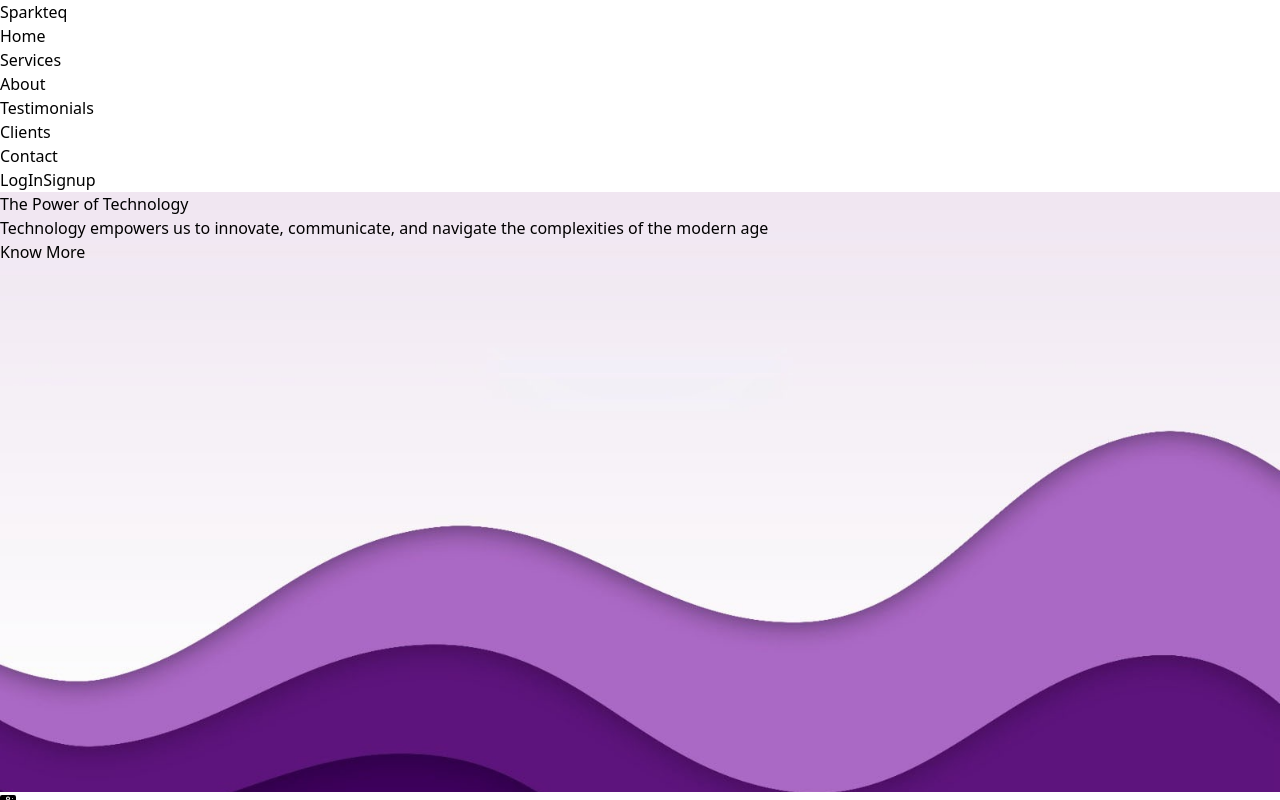
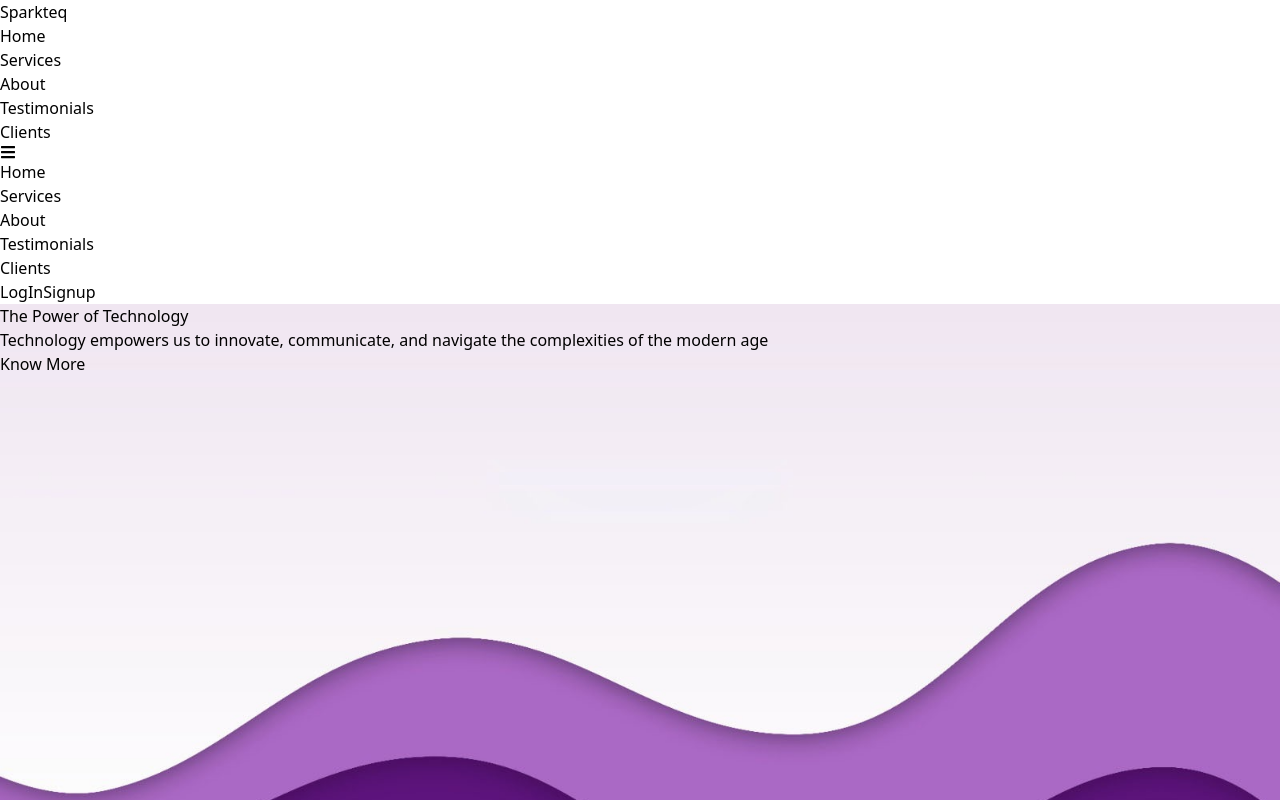
Before and after one commit to Satabdi-Rani/sparkteq, a React (Vite) app: page / in a window 1280 px wide. Shown: the top 800 px of the page. Built offline with nearby package versions, Linux system fonts and the light colour scheme.

Commit message:
Testimonials Added

```diff
--- a/package.json
+++ b/package.json
@@ -12,7 +12,8 @@
   "dependencies": {
     "react": "^18.2.0",
     "react-dom": "^18.2.0",
-    "react-icons": "^4.11.0"
+    "react-icons": "^4.11.0",
+    "react-scroll": "^1.9.0"
   },
   "devDependencies": {
     "@types/react": "^18.2.15",
--- a/src/App.jsx
+++ b/src/App.jsx
@@ -9,6 +9,7 @@ import Count from './components/Count';
 import About from './components/About';
 import Footer from './components/Footer';
 import Clients from './components/Clients';
+import Testimonials from './components/Testimonials';
 
 
 function App() {
@@ -22,6 +23,7 @@ function App() {
         <Count />
         <About />
         <Clients />
+        <Testimonials />
         <Footer />
          </div>
     </>
--- a/src/components/About.jsx
+++ b/src/components/About.jsx
@@ -3,7 +3,7 @@ import aboutImage from '../assets/AboutImage.jpg';
 
 const About = () => {
   return (
-    <div className='py-20 sm:py-32'>
+    <div name='about' className='py-20 sm:py-32'>
         <div className='w-[80%] mx-auto grid grid-col sm:grid-cols-2  md:grid-cols-2'>
             <div className='flex flex-col gap-2'>
                 <h4 className='text-lg font-bold text-purple-600 text-center sm:text-left'>ABOUT</h4>
--- a/src/components/Clients.jsx
+++ b/src/components/Clients.jsx
@@ -5,16 +5,16 @@ import client2 from '../assets/client2.png';
 
 const Clients = () => {
   return (
-    <div style={{backgroundImage: `url(${clientBG})`}} className='client shadow-lg mt-12 sm:mt-20 md:block'>
+    <div name='clients' style={{backgroundImage: `url(${clientBG})`}} className='client shadow-lg mt-12 sm:mt-20 md:block'>
          <div className='w-[80%] mx-auto'>
             <h1 className='text-4xl sm:text-5xl xl:text-7xl font-bold text-purple-600 text-center mb-9'>Our Clients</h1>
             <div >
                 <ul className='grid grid-cols-3 gap-y-5 md:grid-cols-5 justify-center items-center'>
-                    <li><img src={client1} alt="" className='w-[80px] h-[80px] md:w-[100px] md:h-[100px] lg:w-[120px] lg:h-[120px] xl:w-[150px] xl:h-[150px] animate-fade-in' /></li>
-                    <li><img src={client2} alt="" className='w-[80px] h-[80px] md:w-[100px] md:h-[100px] lg:w-[120px] lg:h-[120px] xl:w-[150px] xl:h-[150px] animate-fade-in' /></li>
-                    <li><img src={client1} alt="" className='w-[80px] h-[80px] md:w-[100px] md:h-[100px] lg:w-[120px] lg:h-[120px] xl:w-[150px] xl:h-[150px] animate-fade-in' /></li>
-                    <li><img src={client2} alt="" className='w-[80px] h-[80px] md:w-[100px] md:h-[100px] lg:w-[120px] lg:h-[120px] xl:w-[150px] xl:h-[150px] animate-fade-in' /></li>
-                    <li><img src={client1} alt="" className='w-[80px] h-[80px] md:w-[100px] md:h-[100px] lg:w-[120px] lg:h-[120px] xl:w-[150px] xl:h-[150px] animate-fade-in' /></li>
+                    <li><img src={client1} alt="" className='w-[80px] h-[80px] md:w-[100px] md:h-[100px] lg:w-[120px] lg:h-[120px] xl:w-[150px] xl:h-[130px] animate-fade-in' /></li>
+                    <li><img src={client2} alt="" className='w-[80px] h-[80px] md:w-[100px] md:h-[100px] lg:w-[120px] lg:h-[120px] xl:w-[150px] xl:h-[130px] animate-fade-in' /></li>
+                    <li><img src={client1} alt="" className='w-[80px] h-[80px] md:w-[100px] md:h-[100px] lg:w-[120px] lg:h-[120px] xl:w-[150px] xl:h-[130px] animate-fade-in' /></li>
+                    <li><img src={client2} alt="" className='w-[80px] h-[80px] md:w-[100px] md:h-[100px] lg:w-[120px] lg:h-[120px] xl:w-[150px] xl:h-[130px] animate-fade-in' /></li>
+                    <li><img src={client1} alt="" className='w-[80px] h-[80px] md:w-[100px] md:h-[100px] lg:w-[120px] lg:h-[120px] xl:w-[150px] xl:h-[130px] animate-fade-in' /></li>
                 </ul>
             </div>
          </div>
--- a/src/components/Footer.jsx
+++ b/src/components/Footer.jsx
@@ -1,11 +1,12 @@
 import React from 'react'
 import {BsFacebook} from 'react-icons/bs';
 import {AiFillTwitterCircle, AiFillLinkedin, AiFillYoutube} from 'react-icons/ai';
+import {Link} from 'react-scroll';
 
 
 const Footer = () => {
   return (
-    <div className='bg-[#CBC3E3] py-20'>
+    <div className='bg-purple-100 py-20'>
         <div className='w-[80%] mx-auto'>
             <img src="" alt="" />
             <div className='grid grid-col-1 md:grid-cols-3 lg:grid-cols-4 xl:grid-cols-4'>
@@ -17,12 +18,12 @@ const Footer = () => {
 
                 <div>
                     <ul className='grid grid-cols-1 sm:grid-col-1 gap-1 my-8 sm:mt-0  md:ml-8 lg:ml-16 text-lg font-semibold'>
-                       <li>Home</li>
-                       <li>Services</li>
-                       <li>About</li>
-                       <li>Testimonials</li>
-                       <li>Clients</li>
-                       <li>Contact</li>
+                       <li><Link to="home" smooth={true} duration={500}><a href="">Home</a></Link></li>
+                       <li><Link to="services" smooth={true} duration={500}><a href="">Services</a></Link></li>
+                       <li><Link to="about" smooth={true} duration={500}><a href="">About</a></Link></li>
+                       <li><Link to="testimonials" smooth={true} duration={500}><a href="">Testimonials</a></Link></li>
+                       <li><Link to="clients" smooth={true} duration={500}><a href="">Clients</a></Link></li>
+
                     </ul>
                 </div>
 
--- a/src/components/Navbar.jsx
+++ b/src/components/Navbar.jsx
@@ -1,28 +1,50 @@
 // import React from 'react';
-// import banner from '../assets/banner.jpeg';
+import React, {useState} from 'react';
+import {FaBars, FaTimes } from 'react-icons/fa';
+import {Link} from 'react-scroll';
 
 const Navbar = () => {
+
+    const [nav, setNav] = useState(false)
+    const handleClick = () =>setNav(!nav)
+
     return (
-        <div className="w-full bg-[#EEE3F1]">
+        <div name='home' className="w-full bg-[#EEE3F1]">
 
             <div className="grid grid-cols-3 pt-6 w-[80%] mx-auto pb-4">
 
                 <div>
                    <h4 className="text-2xl font-bold">Sparkteq</h4>
                 </div>
+
+                {/* Large device Menu */}
                 <div>
                     <ul className="hidden sm:flex flex-row gap-4 mt-2 text-lg justify-center">
-                       <li>Home</li>
-                       <li>Services</li>
-                       <li>About</li>
-                       <li>Testimonials</li>
-                       <li>Clients</li>
-                       <li>Contact</li>
+                       <li><Link to="home" smooth={true} duration={500}><a href="">Home</a></Link></li>
+                       <li><Link to="services" smooth={true} duration={500}><a href="">Services</a></Link></li>
+                       <li><Link to="about" smooth={true} duration={500}><a href="">About</a></Link></li>
+                       <li><Link to="testimonials" smooth={true} duration={500}><a href="">Testimonials</a></Link></li>
+                       <li><Link to="" smooth={true} duration={500}><a href="">Clients</a></Link></li>
                     </ul>
                 </div>
-                <div className="flex flex-row gap-4 justify-end">
+
+                {/* Hamburger MEnu */}
+            <div onClick={handleClick} className='md:hidden z-10 absolute right-12 top-8'>
+               {!nav? <FaBars /> : <FaTimes /> }
+            </div>
+
+            {/* Mobile Menu */}
+                <ul className={!nav? 'hidden' : 'absolute top-0 left-0 w-full h-screen bg-[#0a192f] text-white flex flex-col justify-center items-center'}>
+                    <li className='py-6 text-4xl'><Link onClick={handleClick}  to="home" smooth={true} duration={500}>Home</Link></li>
+                    <li className='py-6 text-4xl'><Link onClick={handleClick}  to="services" smooth={true} duration={500}>Services</Link></li>
+                    <li className='py-6 text-4xl'><Link onClick={handleClick}  to="about" smooth={true} duration={500}>About</Link></li>
+                    <li className='py-6 text-4xl'><Link onClick={handleClick}  to="testimonials" smooth={true} duration={500}>Testimonials</Link></li>
+                    <li className='py-6 text-4xl'><Link onClick={handleClick}  to="clients" smooth={true} duration={500}>Clients</Link></li>
+                </ul>
+
+                <div className="flex flex-row gap-4 justify-end hidden lg:ml-28 lg:block">
                    <button className="px-4 py-2 text-md bg-purple-600 rounded text-white ">LogIn</button>
-                   <button className="px-4 py-2 text-md bg-purple-600 rounded text-white">Signup</button>
+                   <button className="px-4 py-2 text-md bg-purple-600 rounded text-white lg:ml-6">Signup</button>
                 </div>
 
             </div>
--- a/src/components/Services.jsx
+++ b/src/components/Services.jsx
@@ -3,7 +3,7 @@ import {BsFillWebcamFill} from 'react-icons/bs';
 
 const Services = () => {
   return (
-    <div className='w-[80%] mx-auto'>
+    <div name='services' className='w-[80%] mx-auto'>
          <div className='py-12 sm:py-20'>
             {/* top */}
             <div className='grid grid-col-1 md:grid-cols-2 lg:grid-cols-3 gap-y-10 sm:gap-y-16'>
--- /dev/null
+++ b/src/components/Testimonials.jsx
@@ -0,0 +1,30 @@
+import React from 'react'
+
+const Testimonials = () => {
+  return (
+    <div name='testimonials' className= 'my-24 w-[80%] mx-auto'>
+        <h1 className='text-4xl sm:text-5xl xl:text-7xl font-bold text-purple-600 text-center mb-16'>Testimonials</h1>
+        <div className='grid grid-col-1 sm:grid-cols-3 justify-center items-cenetr' >
+             <div className='flex flex-col items-center sm:w-[80%] mb-12'>
+                <h2 className='text-lg sm:text-lg lg:text-xl'>"I just wanted to share a quick note and let you know that you guys do a really good job. I'm glad I decided to work with you. It's really great how easy your websites are to update and manage."</h2>
+                <h3 className='text-lg text-left mt-4 font-semibold'>Jason Momoa</h3>
+                <p className='text-md text-left'><i>Founder</i></p>
+             </div>
+
+             <div className='flex flex-col items-center sm:w-[90%] mb-12'>
+                <h2 className='text-lg sm:text-lg lg:text-xl'>"Employees' work performance is vital to a company's overall growth. This is why managers and leaders must evaluate their team members' performance and help them improve." </h2>
+                <h3 className='text-lg text-left mt-9 font-semibold'>Mark Tison</h3>
+                <p className='text-md text-left'><i>Founder</i></p>
+             </div>
+
+             <div className='flex flex-col items-center sm:w-[90%]'>
+                <h2 className='text-lg sm:text-lg lg:text-xl'>"A performance review template is a valuable tool to help managers and human resources leaders objectively evaluate an employee's work performance." </h2>
+                <h3 className='text-lg text-left mt-9 font-semibold'>Elon Tucker</h3>
+                < p className='text-md text-left'><i>Founder</i></p>
+             </div>
+        </div>
+    </div>
+  )
+}
+
+export default Testimonials
```
Also changed, not shown: 1 other file (tests, documents, lock files or other folders).
